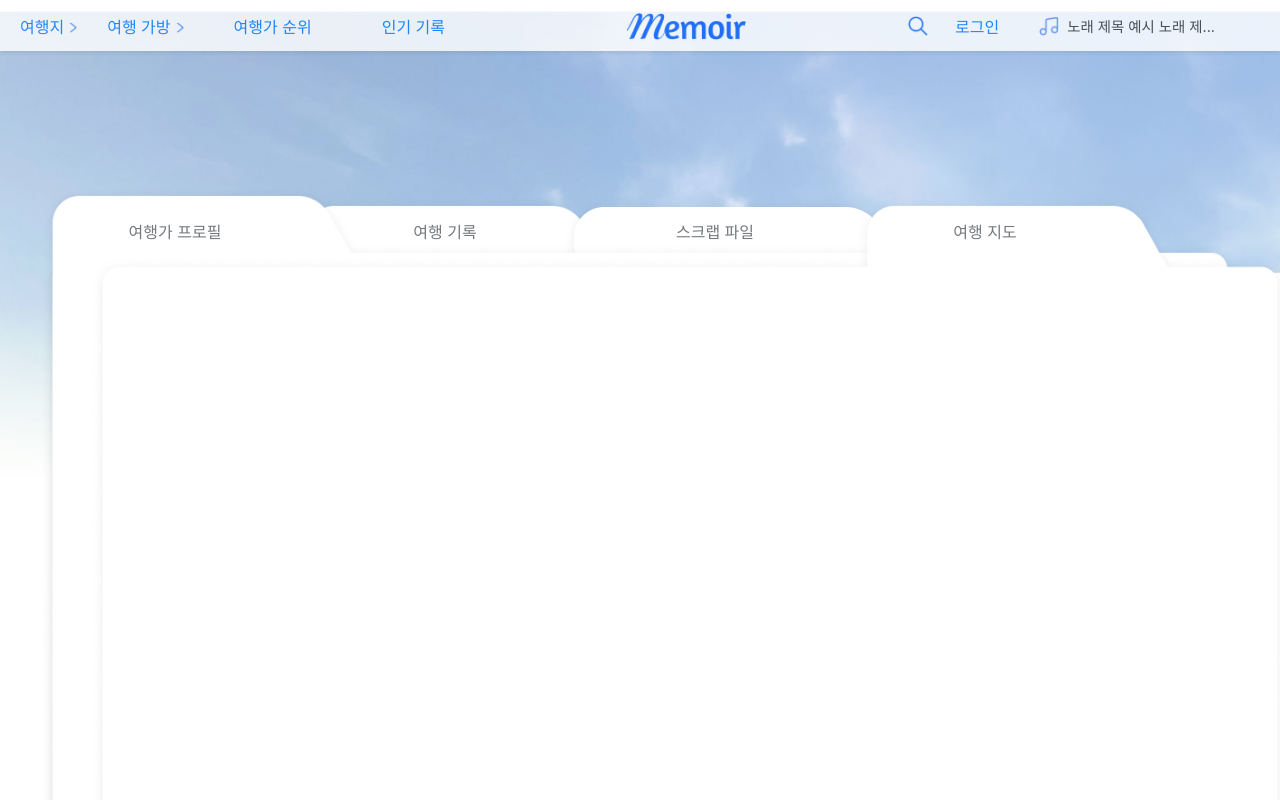
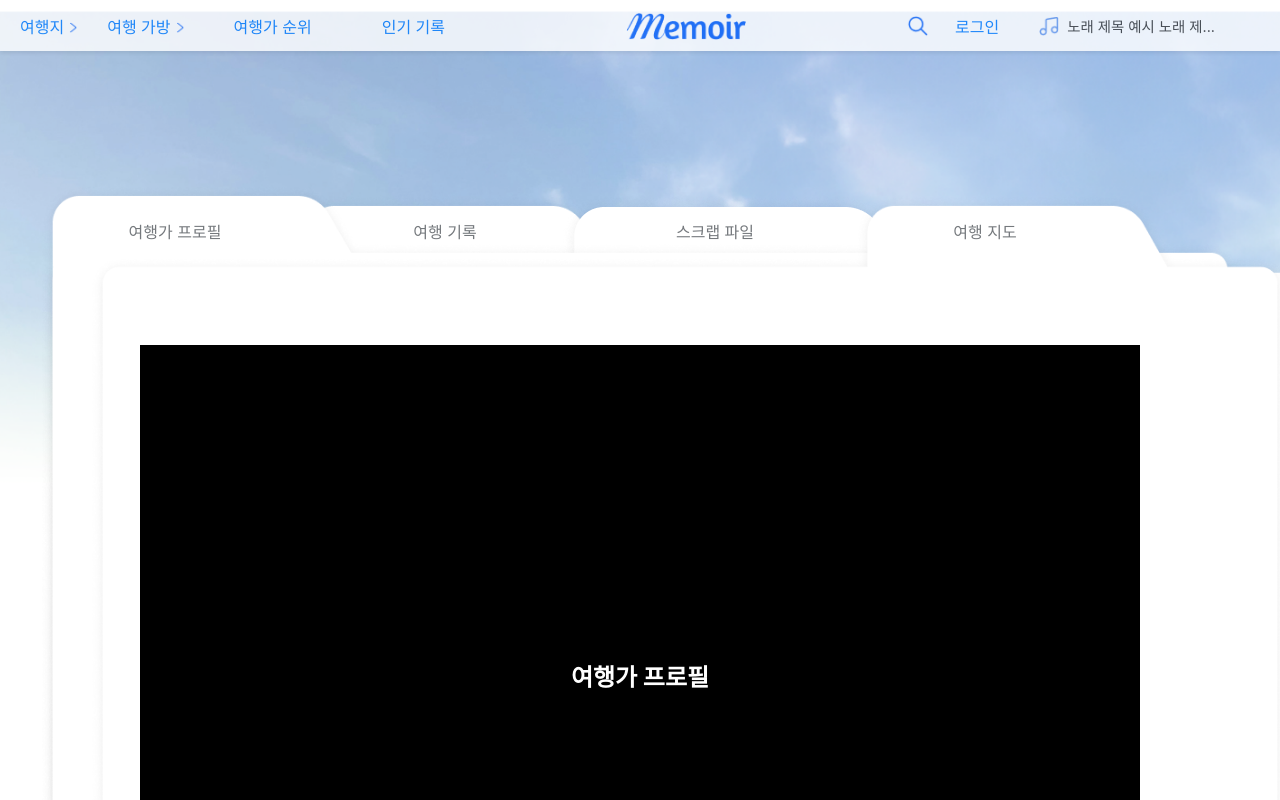
Before and after one commit to seniiya/travel-front, a React (Vite) app: page /MyPage in a window 1280 px wide. Shown: the top 800 px of the page. Built offline with nearby package versions, Linux system fonts and the light colour scheme.

Commit message:
Update files in the already branch

```diff
--- /dev/null
+++ b/src/pages/MyPage/APage.jsx
@@ -0,0 +1,30 @@
+import React from 'react';
+import styled from 'styled-components';
+
+const APageContainer = styled.div`
+  position: absolute;
+  top: 150px; /* MyPage의 StyledImage 위에서의 위치 */
+  left: 100px; /* 왼쪽에서의 위치 */
+  width: 1000px;
+  height: 660px;
+  background-color: #000000;
+  display: flex;
+  align-items: center;
+  justify-content: center;
+`;
+
+const APageContent = styled.div`
+  font-size: 24px;
+  font-weight: bold;
+  color: #ffffff;
+`;
+
+const APage = () => {
+  return (
+    <APageContainer>
+      <APageContent>여행가 프로필</APageContent>
+    </APageContainer>
+  );
+};
+
+export default APage;
--- /dev/null
+++ b/src/pages/MyPage/BPage.jsx
@@ -0,0 +1,29 @@
+import React from 'react';
+import styled from 'styled-components';
+
+const BPageContainer = styled.div`
+  position: absolute;
+  top: 110px; /* MyPage의 StyledImage 위에서의 위치 */
+  width: 1100px;
+  height: 1780px;
+  background-color: #000000;
+  display: flex;
+  align-items: center;
+  justify-content: center;
+`;
+
+const BPageContent = styled.div`
+  font-size: 24px;
+  font-weight: bold;
+  color: #ffffff;
+`;
+
+const BPage = () => {
+  return (
+    <BPageContainer>
+      <BPageContent>여행 기록</BPageContent>
+    </BPageContainer>
+  );
+};
+
+export default BPage;
--- /dev/null
+++ b/src/pages/MyPage/CPage.jsx
@@ -0,0 +1,29 @@
+import React from 'react';
+import styled from 'styled-components';
+
+const CPageContainer = styled.div`
+  position: absolute;
+  top: 110px; /* MyPage의 StyledImage 위에서의 위치 */
+  width: 1100px;
+  height: 1780px;
+  background-color: #000000;
+  display: flex;
+  align-items: center;
+  justify-content: center;
+`;
+
+const CPageContent = styled.div`
+  font-size: 24px;
+  font-weight: bold;
+  color: #ffffff;
+`;
+
+const CPage = () => {
+  return (
+    <CPageContainer>
+      <CPageContent>스크랩 파일</CPageContent>
+    </CPageContainer>
+  );
+};
+
+export default CPage;
--- /dev/null
+++ b/src/pages/MyPage/DPage.jsx
@@ -0,0 +1,30 @@
+import React from 'react';
+import styled from 'styled-components';
+
+const DPageContainer = styled.div`
+  position: absolute;
+  top: 150px; /* MyPage의 StyledImage 위에서의 위치 */
+  left: 100px; /* 왼쪽에서의 위치 */
+  width: 1000px;
+  height: 660px;
+  background-color: #000000;
+  display: flex;
+  align-items: center;
+  justify-content: center;
+`;
+
+const DPageContent = styled.div`
+  font-size: 24px;
+  font-weight: bold;
+  color: #ffffff;
+`;
+
+const DPage = () => {
+  return (
+    <DPageContainer>
+      <DPageContent>여행 지도</DPageContent>
+    </DPageContainer>
+  );
+};
+
+export default DPage;
--- a/src/pages/MyPage/MyPage.jsx
+++ b/src/pages/MyPage/MyPage.jsx
@@ -5,6 +5,11 @@ import union from '../../components/pic/Union.png';
 import union2 from '../../components/pic/Union2.png';
 import union3 from '../../components/pic/Union3.png';
 import union4 from '../../components/pic/Union4.png';
+
+import APage from './APage.jsx';
+import BPage from './BPage.jsx';
+import CPage from './CPage.jsx';
+import DPage from './DPage.jsx';
 
 const MyPageContainer = styled.div`
   background-image: url(${backgroundImage});
@@ -15,6 +20,10 @@ const MyPageContainer = styled.div`
   flex-direction: column;
   align-items: center;
   padding-top: 120px;
+
+  @media (max-width: 768px) {
+    padding-top: 80px;
+  }
 `;
 
 const Tabs = styled.div`
@@ -23,6 +32,14 @@ const Tabs = styled.div`
   right: 60px;
   z-index: 5;
   display: flex;
+  flex-wrap: wrap;
+  justify-content: center;
+
+  @media (max-width: 768px) {
+    top: 50px;
+    right: 0;
+    width: 100%;
+  }
 `;
 
 const Tab = styled.div`
@@ -35,6 +52,18 @@ const Tab = styled.div`
   justify-content: center;
   line-height: 75px;
   z-index: 6;
+
+  @media (max-width: 768px) {
+    width: 50%;
+    height: 60px;
+    line-height: 60px;
+  }
+
+  @media (max-width: 480px) {
+    width: 100%;
+    height: 50px;
+    line-height: 50px;
+  }
 `;
 
 const ImageContainer = styled.div`
@@ -42,6 +71,11 @@ const ImageContainer = styled.div`
   width: 1200px;
   height: 500px;
   overflow: visible;
+
+  @media (max-width: 1200px) {
+    width: 90%;
+    height: auto;
+  }
 `;
 
 const StyledImage = styled.img`
@@ -58,6 +92,35 @@ const StyledImage = styled.img`
   z-index: ${({ zIndex }) => zIndex};
   filter: ${({ isSelected }) => (isSelected ? 'none' : 'grayscale(80%)')};
   transform: ${({ isSelected }) => (isSelected ? 'translateY(-10px)' : 'translateY(0)')};
+
+  @media (max-width: 768px) {
+    left: ${({ isUnion3, isUnion4 }) => {
+      if (isUnion3) return '30px';
+      if (isUnion4) return '20px';
+      return '0';
+    }};
+  }
+
+  @media (max-width: 480px) {
+    left: 0;
+    width: 100%;
+    height: auto;
+    position: relative;
+    transform: ${({ isSelected }) => (isSelected ? 'translateY(-5px)' : 'translateY(0)')};
+  }
+`;
+
+const PageOverlay = styled.div`
+  position: absolute;
+  top: 0;
+  left: 0;
+  width: 100%;
+  height: 100%;
+  display: flex;
+  align-items: center;
+  justify-content: center;
+  z-index: 5;
+  pointer-events: none;
 `;
 
 const MyPage = () => {
@@ -82,12 +145,14 @@ const MyPage = () => {
           alt="Union"
           zIndex={selectedUnion === 1 ? 4 : 1}
           isSelected={selectedUnion === 1}
+          onClick={() => handleUnionClick(1)}
         />
         <StyledImage
           src={union2}
           alt="Union2"
           zIndex={selectedUnion === 2 ? 4 : 2}
           isSelected={selectedUnion === 2}
+          onClick={() => handleUnionClick(2)}
         />
         <StyledImage
           src={union3}
@@ -95,6 +160,7 @@ const MyPage = () => {
           zIndex={selectedUnion === 3 ? 4 : 3}
           isSelected={selectedUnion === 3}
           isUnion3={true}
+          onClick={() => handleUnionClick(3)}
         />
         <StyledImage
           src={union4}
@@ -102,7 +168,29 @@ const MyPage = () => {
           zIndex={selectedUnion === 4 ? 4 : 4}
           isSelected={selectedUnion === 4}
           isUnion4={true}
+          onClick={() => handleUnionClick(4)}
         />
+
+        {selectedUnion === 1 && (
+          <PageOverlay>
+            <APage />
+          </PageOverlay>
+        )}
+        {selectedUnion === 2 && (
+          <PageOverlay>
+            <BPage />
+          </PageOverlay>
+        )}
+        {selectedUnion === 3 && (
+          <PageOverlay>
+            <CPage />
+          </PageOverlay>
+        )}
+        {selectedUnion === 4 && (
+          <PageOverlay>
+            <DPage />
+          </PageOverlay>
+        )}
       </ImageContainer>
     </MyPageContainer>
   );
```
